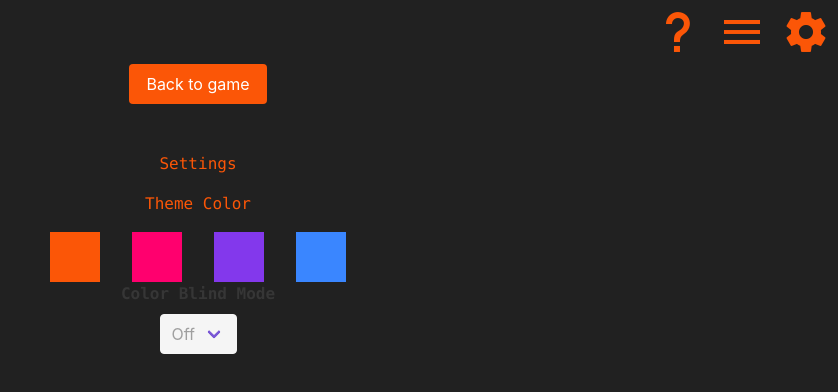
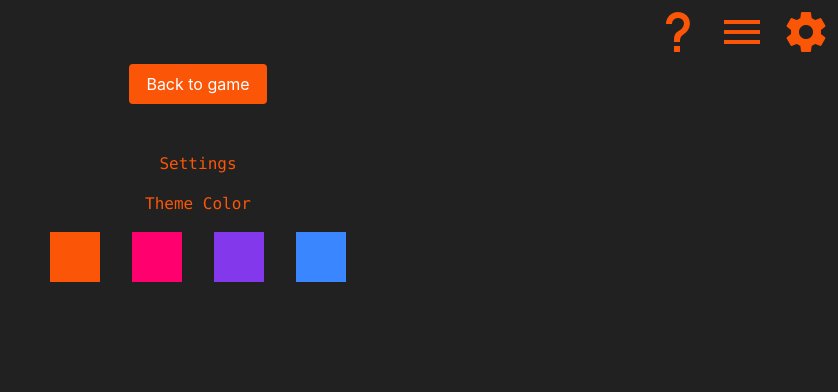
Before and after one commit to lundregan/electron-game, a Vue app: page /#/settings in a window 1280 px wide. Shown: the top 392 px of the page, without its empty margins (442-1280 px from the left). Built offline with nearby package versions, Linux system fonts and the light colour scheme; what vue-clipboard2 would draw is missing.

Commit message:
removed colorblind mode

```diff
--- a/src/views/Settings.vue
+++ b/src/views/Settings.vue
@@ -18,17 +18,6 @@
             >
             </div>
           </div>
-          <b-field label="Color Blind Mode">
-            <b-select :placeholder="colorBlindModes[0]" disabled>
-              <option
-                v-for="colorBlindMode in colorBlindModes"
-                :value="colorBlindMode.id"
-                :key="colorBlindMode.id"
-              >
-                {{ colorBlindMode }}
-              </option>
-            </b-select>
-          </b-field>
         </div>
         </div>
   </div>
```
